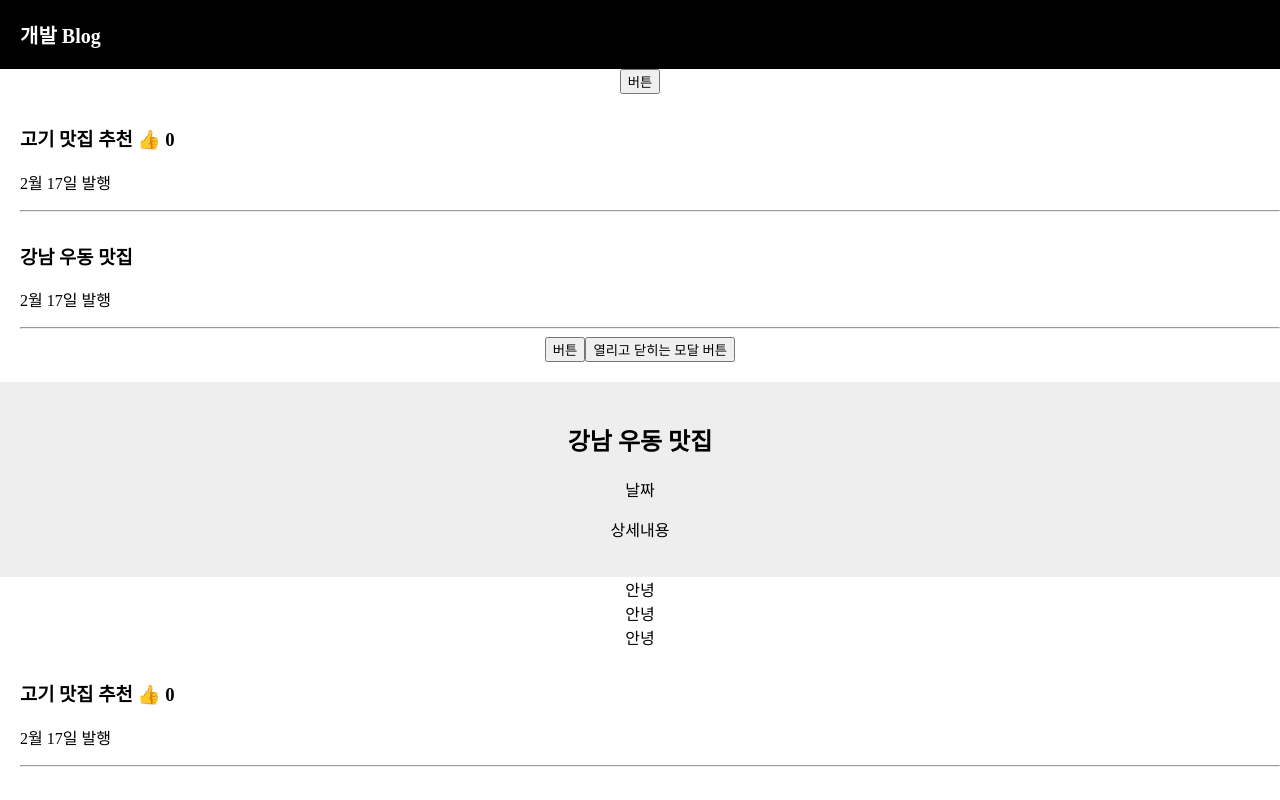
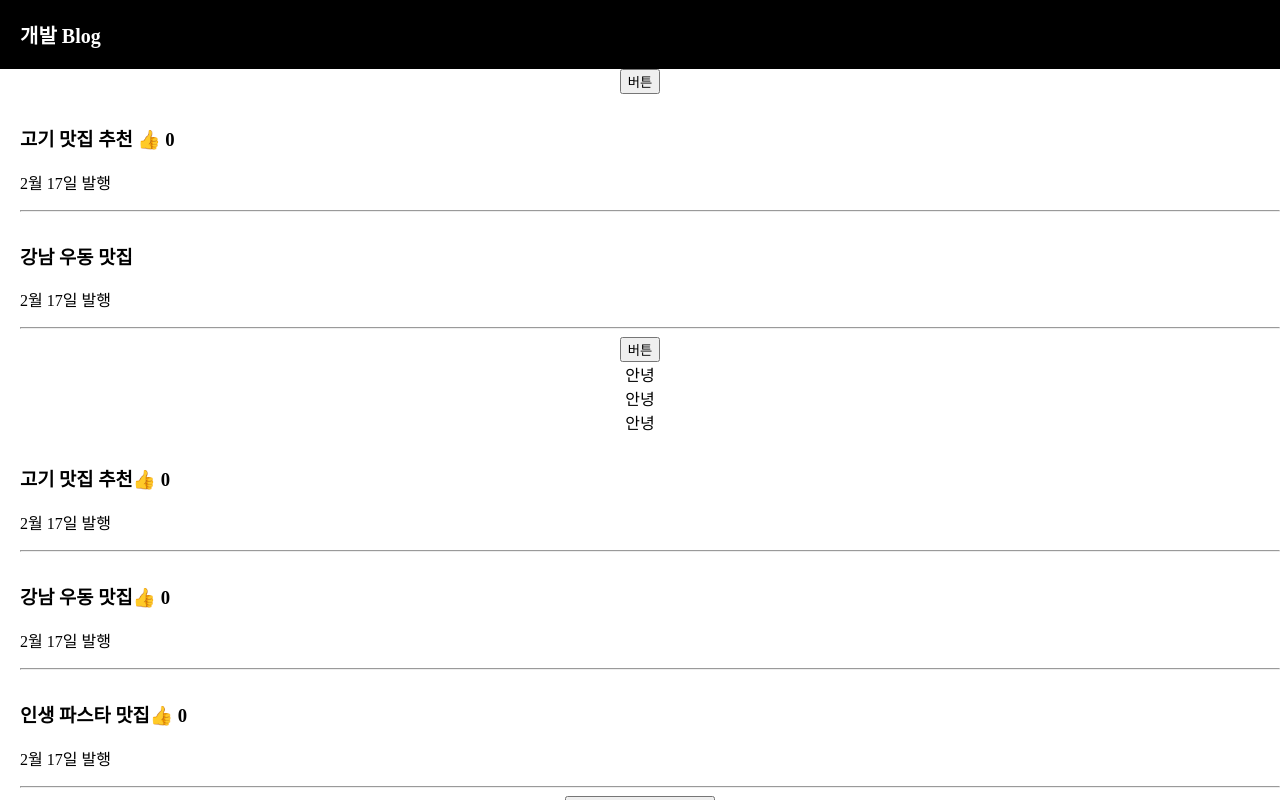
Before and after one commit to jhhong0930/react-app-blog, a React (Create React App) app in the folder blog/: page / in a window 1280 px wide. Both pictures are taken after a click on the element "강남 우동 맛집". Shown: the top 800 px of the page. Built offline with nearby package versions, Linux system fonts and the light colour scheme.

Commit message:
props를 응용한 상세페이지 만들기

```diff
--- a/blog/src/App.js
+++ b/blog/src/App.js
@@ -15,10 +15,12 @@ function App() {
   // state를 사용하는 이유 = 웹이 App처럼 동작하게 만들고 싶어서
   // state에 저장된 데이터가 변경되면 html이 자동으로 재렌더링 한다
   // 하지만 그냥 변수는 변경되어도 자동 재렌더링이 안된담
-  let [list, changeList] = useState(['고기 맛집 추천', '강남 우동 맛집']);
+  let [list, changeList] = useState(['고기 맛집 추천', '강남 우동 맛집', '인생 파스타 맛집']);
   let [count, changeCount] = useState(0);
 
   let [modal, changeModal] = useState(false);
+
+  let [clickedTitle, changeClickedTitle] = useState(0);
 
   let posts = '강남 고기 맛집';
 
@@ -70,25 +72,35 @@ function App() {
           state 변경시 복사본은 reference 자료형만 해당, 나머지는 직접 수정 가능*/}
       <button onClick={ () => {changeModal(true) } }>버튼</button>
 
-      <button onClick={ () => {changeModal(!modal)}}>열리고 닫히는 모달 버튼</button>
-      {
-        modal === true
-        ? <Modal list={list} />
-        : null
-      }
+
+
 
       { repeatableUI() }
 
       {
-        list.map(function (l) {
+        list.map(function (l, i) {
           return <div className="list">
-                  <h3>{l} <span onClick={ () => {changeCount(count + 1)} }>👍</span> {count} </h3>
+                  <h3 onClick={ () => { changeClickedTitle(i) }}>{l}
+                    <span onClick={ () => {changeCount(count + 1)} }>👍</span> {count}
+                  </h3>
                   <p>2월 17일 발행</p>
                   <hr/>
                 </div>
         })
       }
 
+
+      {/* <button onClick={ () => { changeClickedTitle(0) }}>버튼1</button>
+      <button onClick={ () => { changeClickedTitle(1) }}>버튼2</button>
+      <button onClick={ () => { changeClickedTitle(2) }}>버튼3</button> */}
+
+      <button onClick={ () => {changeModal(!modal)}}>열리고 닫히는 모달 버튼</button>
+
+      {
+        modal === true
+        ? <Modal list={list} clickedTitle={clickedTitle} />
+        : null
+      }
 
     </div>
   );
@@ -106,7 +118,7 @@ function Modal(props) {
   return (
     <>
       <div className="modal">
-        <h2>{props.list[1]}</h2>
+        <h2>{props.list[props.clickedTitle]}</h2>
         <p>날짜</p>
         <p>상세내용</p>
       </div>
```
